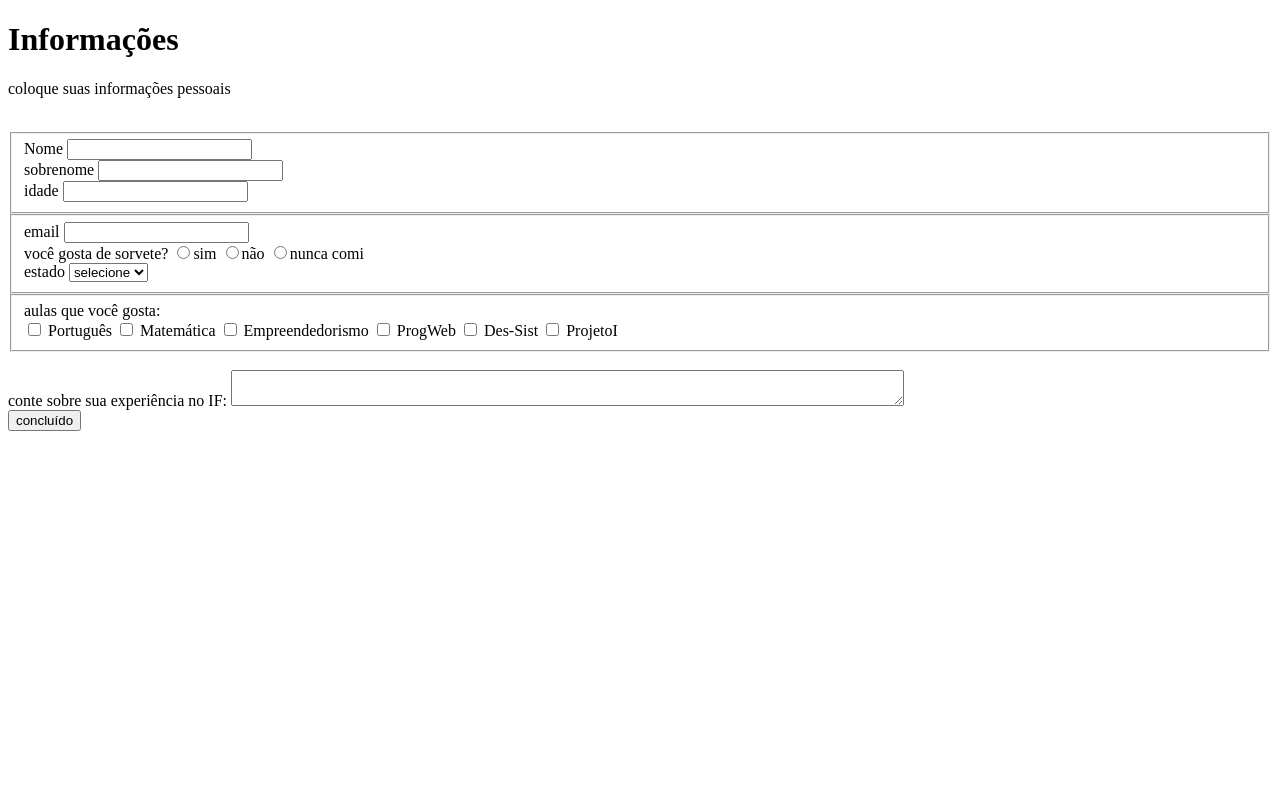
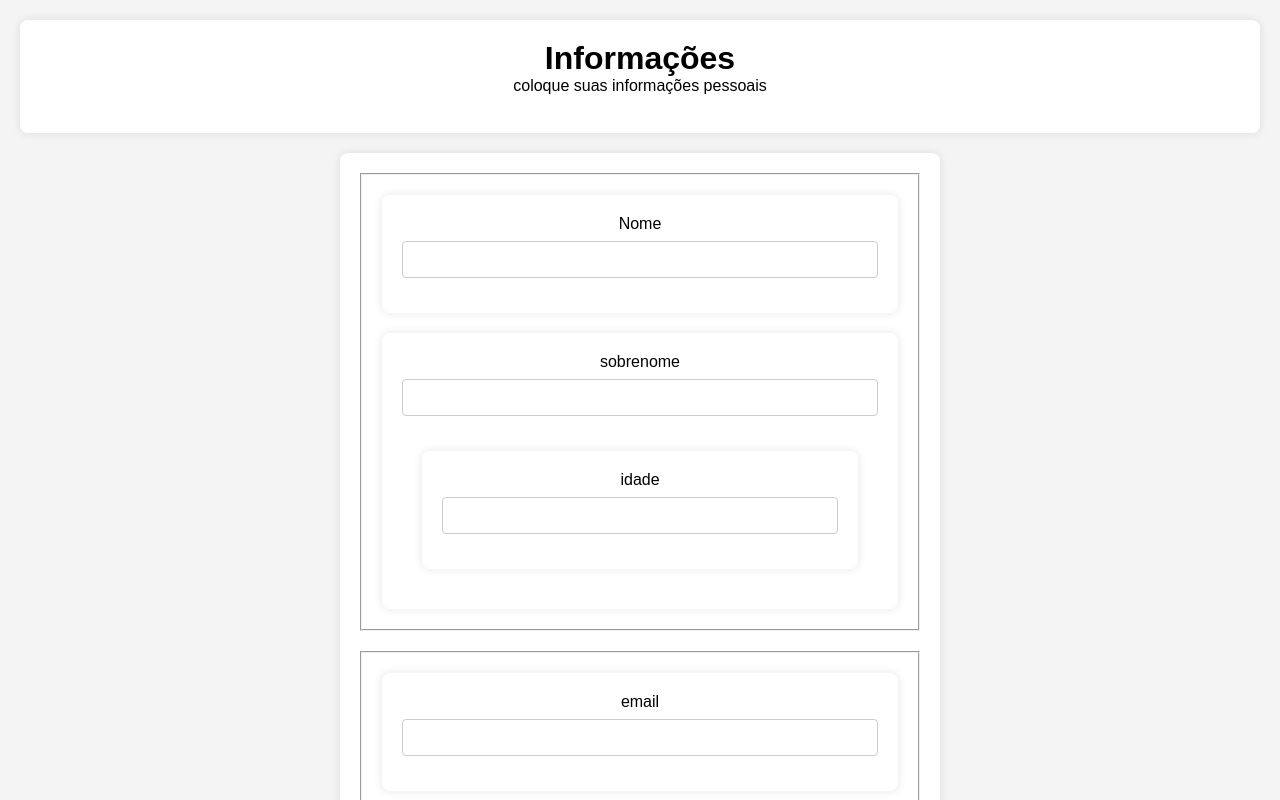
Before and after one commit to DanHaddad2022/LastYear.github.io, a plain HTML site: page Formulário.html in a window 1280 px wide. Shown: the top 800 px of the page. Drawn offline with Linux system fonts and the light colour scheme.

Commit message:
Update Formulario.css

```diff
--- a/Formulario.css
+++ b/Formulario.css
@@ -1,4 +1,80 @@
-h1 {
-    color = red;
-    display = flex;
+/* Reset de estilos para garantir uma base consistente */
+* {
+    margin: 0;
+    padding: 0;
+    box-sizing: border-box;
 }
+
+/* Estilo geral do corpo do documento */
+body {
+    font-family: Arial, sans-serif;
+    background-color: #f4f4f4;
+}
+
+/* Estilo do contêiner principal */
+div {
+    text-align: center;
+    padding: 20px;
+    background-color: #fff;
+    margin: 20px;
+    border-radius: 8px;
+    box-shadow: 0 0 10px rgba(0, 0, 0, 0.1);
+}
+
+/* Estilo do formulário */
+form {
+    width: 80%;
+    max-width: 600px;
+    margin: 20px auto;
+    background-color: #fff;
+    padding: 20px;
+    border-radius: 8px;
+    box-shadow: 0 0 10px rgba(0, 0, 0, 0.1);
+}
+
+/* Estilo dos campos do formulário */
+fieldset {
+    margin-bottom: 20px;
+}
+
+label {
+    display: block;
+    margin-bottom: 8px;
+}
+
+input,
+select,
+textarea {
+    width: 100%;
+    padding: 10px;
+    margin-bottom: 15px;
+    border: 1px solid #ccc;
+    border-radius: 4px;
+    box-sizing: border-box;
+}
+
+/* Estilo dos botões */
+button {
+    background-color: #4caf50;
+    color: white;
+    padding: 15px 20px;
+    border: none;
+    border-radius: 4px;
+    cursor: pointer;
+    font-size: 16px;
+}
+
+button:hover {
+    background-color: #45a049;
+}
+
+/* Estilo dos checkboxes e radios */
+input[type="checkbox"],
+input[type="radio"] {
+    margin-right: 5px;
+}
+
+/* Estilo do textarea */
+textarea {
+    resize: vertical;
+}
```
